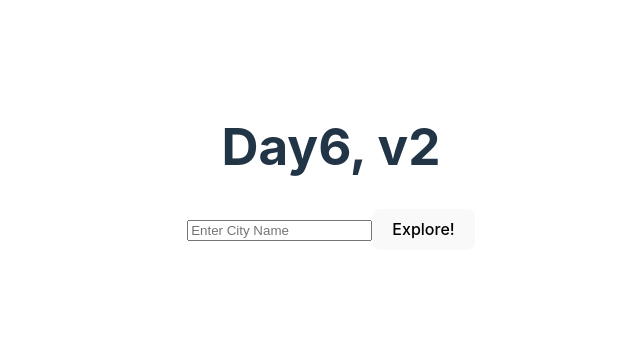
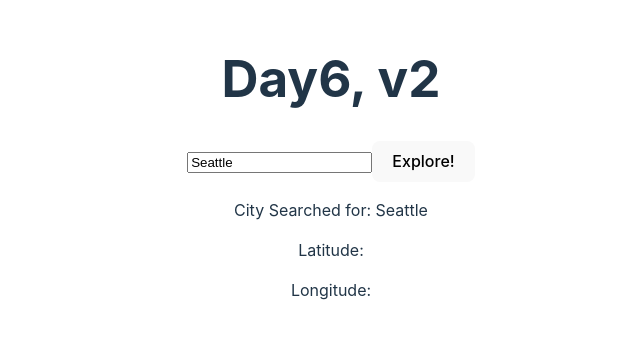
Before and after one commit to 0xQuasark/city-explorer, a React (Vite) app: page / in a window 1280 px wide. Shown: the part 233-572 px from the top of the page, without its empty margins (309-949 px from the left). Built offline with nearby package versions, Linux system fonts and the light colour scheme; no server answers.

Commit message:
card 2 complete

```diff
--- a/src/App.jsx
+++ b/src/App.jsx
@@ -1,6 +1,7 @@
 import React from 'react'
 import './App.css'
 import axios from 'axios';
+import CityDetails from './components/CityDetails';
 
 // Vites way of loading files from a .env file -> requires "VITE_" to be used at the beginning of your key
 const API_KEY = import.meta.env.VITE_LOCATIONIQ_API_KEY;
@@ -10,34 +11,52 @@ class App extends React.Component {
   constructor() {
     super();
     this.state = {
-      searchQuery: '',
+      searchQuery: 'Seattle',
+      locationData: null,
     }
   }
 
   handleForm = (e) => {
     e.preventDefault();
-    console.log('City name provided', this.state.searchQuery);
-    console.log('API Key: ', API_KEY)
+    // console.log('City name provided', this.state.searchQuery);
+    // console.log('API Key: ', API_KEY)
+    const urlQuery = `https://us1.locationiq.com/v1/search.php?key=${API_KEY}&q=${this.state.searchQuery}&format=json`;
+    axios.get(urlQuery)
+      .then(response => {
+        const newLocationData = response.data[0];
+        this.setState({locationData: newLocationData})
+        console.log('Success: ', newLocationData)
+        this.prepareRender();
+      })
+      .catch(error => {
+        console.log('Error: ', error)
+      });
 
   }
 
-
-  handleSubmit= (e) => {
+  handleChange= (e) => {
     const newQuery = e.target.value;
     this.setState({searchQuery: newQuery})
+    // console.log(e.target.value);
   }
 
   render () {
     return (
       <>
         <h1>Day6, v2</h1>
-        <form onClick={this.handleForm}>
-          <input placeholder="Enter City Name" name="city" type="text" onChange={this.handleSubmit} />
-            <button type='submit' >
+        <form onSubmit={this.handleForm}>
+          <input placeholder="Enter City Name" name="city" value={this.state.searchQuery? this.state.searchQuery : 'Enter City Name'} type="text" onChange={this.handleChange} />
+          <button type='submit' >
               Explore!
               {/* <Link to="/search">Search!</Link> */}
             </button>
         </form>
+
+        <CityDetails
+          city={this.state.searchQuery}
+          lat={this.state.locationData ? this.state.locationData.lat : ''}
+          lon={this.state.locationData ? this.state.locationData.lon : ''}
+        />
       </>
       )
     }
--- /dev/null
+++ b/src/components/CityDetails.jsx
@@ -0,0 +1,18 @@
+import React from "react";
+
+class CityDetails extends React.Component {
+
+  render () {
+
+    return (
+      <>
+        <p>City Searched for: {this.props.city}</p>
+        <p>Latitude: {this.props.lat}</p>
+        <p>Longitude: {this.props.lon}</p>
+
+      </>
+    )
+  }
+}
+
+export default CityDetails
```
